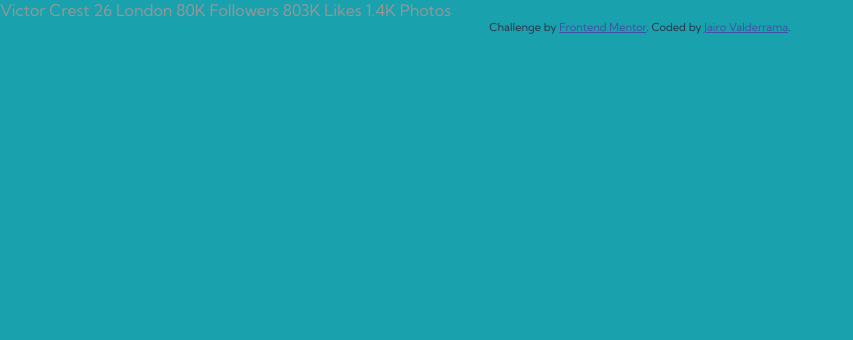
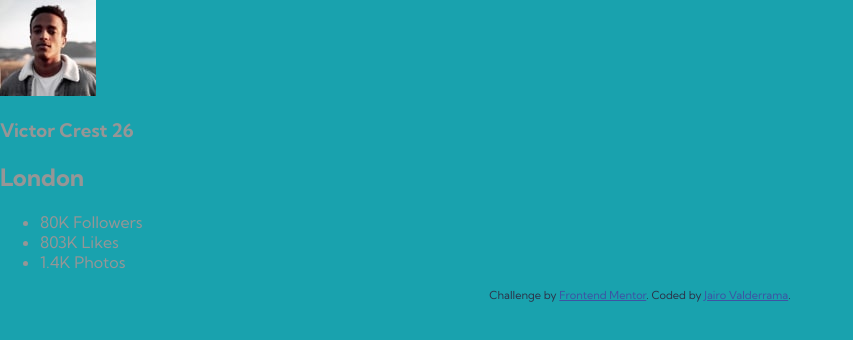
Before and after one commit to jairovg/fem-profile-card, a website: page index.html in a window 1280 px wide. Shown: the whole page, without its empty margins (0-853 px from the left). Drawn offline with nearby package versions, Linux system fonts and the light colour scheme; files that its build step writes are made by us from their sources.

Commit message:
setup html component elements

```diff
--- a/index.html
+++ b/index.html
@@ -10,18 +10,41 @@
   <title>Frontend Mentor | Profile card component</title>
 </head>
 <body>
-  Victor Crest
-  26
-  London
-
-  80K
-  Followers
-
-  803K
-  Likes
-
-  1.4K
-  Photos
+  <section class="profiles">
+    <article class="profile-card">
+      <header class="profile-card__header">
+        <img
+          class="profile-card__image"
+          src="./images/image-victor.jpg"
+          alt="Man with a green jacket and mountains behind him"
+        >
+        <h1 class="profile-card__name">
+          Victor Crest
+          <span
+            class="profile-card__age"
+            aria-label="26 years old"
+          >26</span>
+        </h1>
+        <h2 class="profile-card__city">London</h2>
+      </header>
+      <main class="profile-card__social">
+        <ul class="profile-card__social-elements">
+          <li class="profile-card__social-element">
+            <span class="profile-card__social-counter">80K</span>
+            Followers
+          </li>
+          <li class="profile-card__social-element">
+            <span class="profile-card__social-counter">803K</span>
+            Likes
+          </li>
+          <li class="profile-card__social-element">
+            <span class="profile-card__social-counter">1.4K</span>
+            Photos
+          </li>
+        </ul>
+      </main>
+    </article>
+  </section>
   <div class="attribution">
     Challenge by <a href="https://www.frontendmentor.io?ref=challenge" target="_blank">Frontend Mentor</a>.
     Coded by <a href="https://github.com/jairovg">Jairo Valderrama</a>.
```
